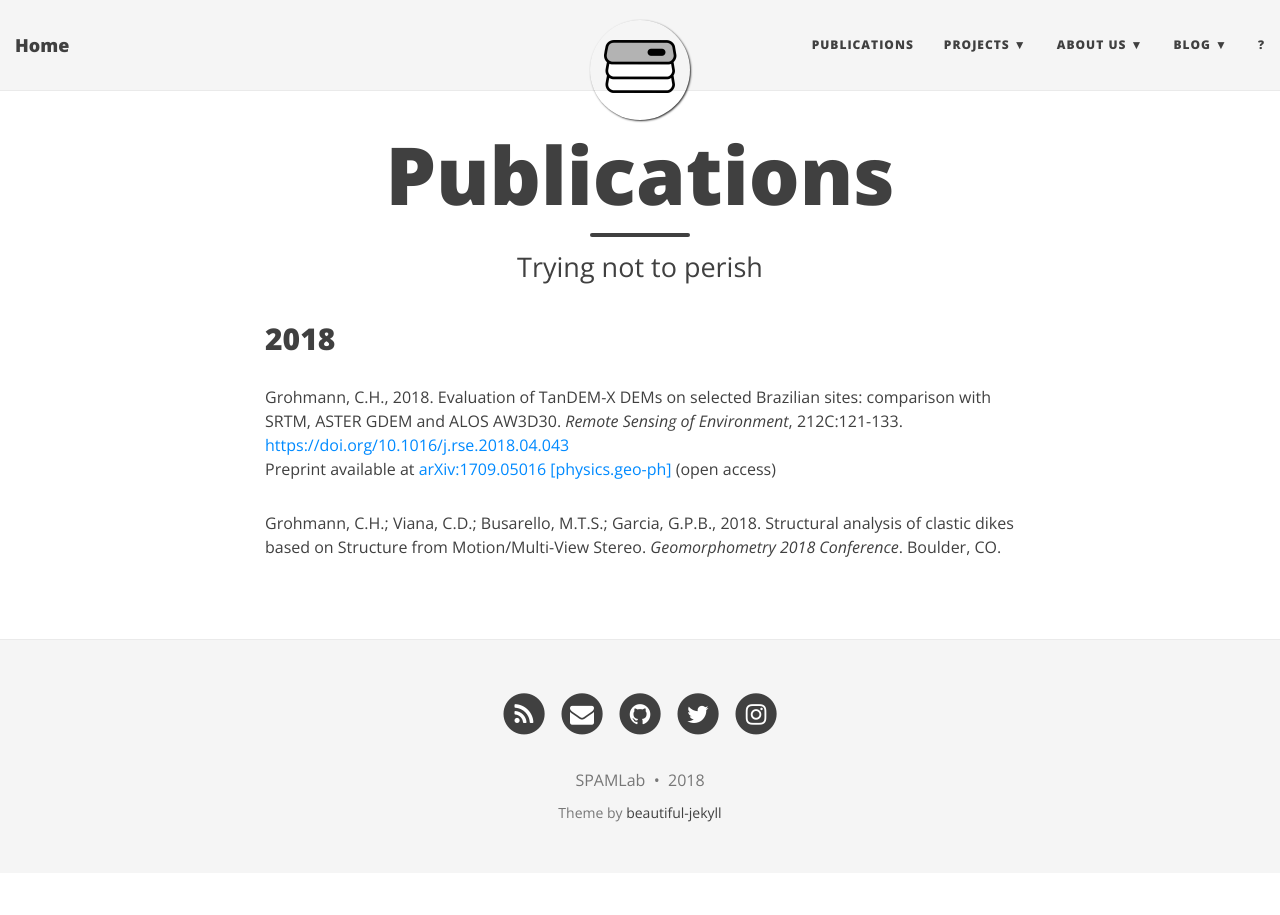
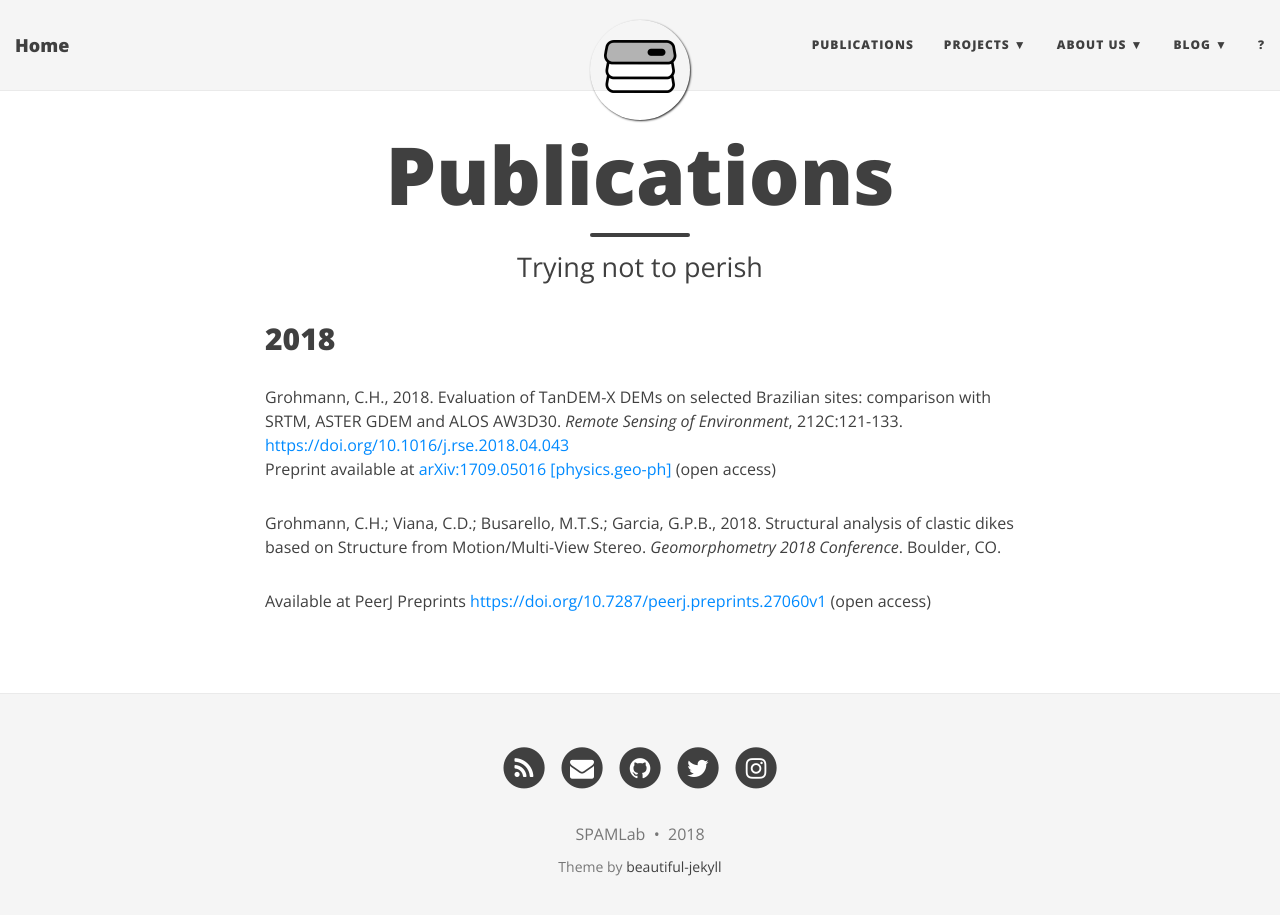
Before and after one commit to SPAMLab/SPAMLab.github.io, a Jekyll site: the page built from publications.md, in a window 1280 px wide and 927 px high. Shown: the top 915 px of the window. Built offline with Jekyll 4.4.1, drawn with Linux system fonts in a browser that asks for light colours; nearby versions of some CDN libraries.

Commit message:
fix peerj

```diff
--- a/publications.md
+++ b/publications.md
@@ -10,3 +10,5 @@ Grohmann, C.H., 2018. Evaluation of TanDEM-X DEMs on selected Brazilian sites: c
 Preprint available at <a href="https://arxiv.org/abs/1709.05016" target="_blank">arXiv:1709.05016 [physics.geo-ph]</a> (open access)
 
 Grohmann, C.H.; Viana, C.D.; Busarello, M.T.S.; Garcia, G.P.B., 2018. Structural analysis of clastic dikes based on Structure from Motion/Multi-View Stereo. _Geomorphometry 2018 Conference_. Boulder, CO.
+
+Available at PeerJ Preprints <a href="https://doi.org/10.7287/peerj.preprints.27060v1" target="_blank">https://doi.org/10.7287/peerj.preprints.27060v1</a> (open access)
```
